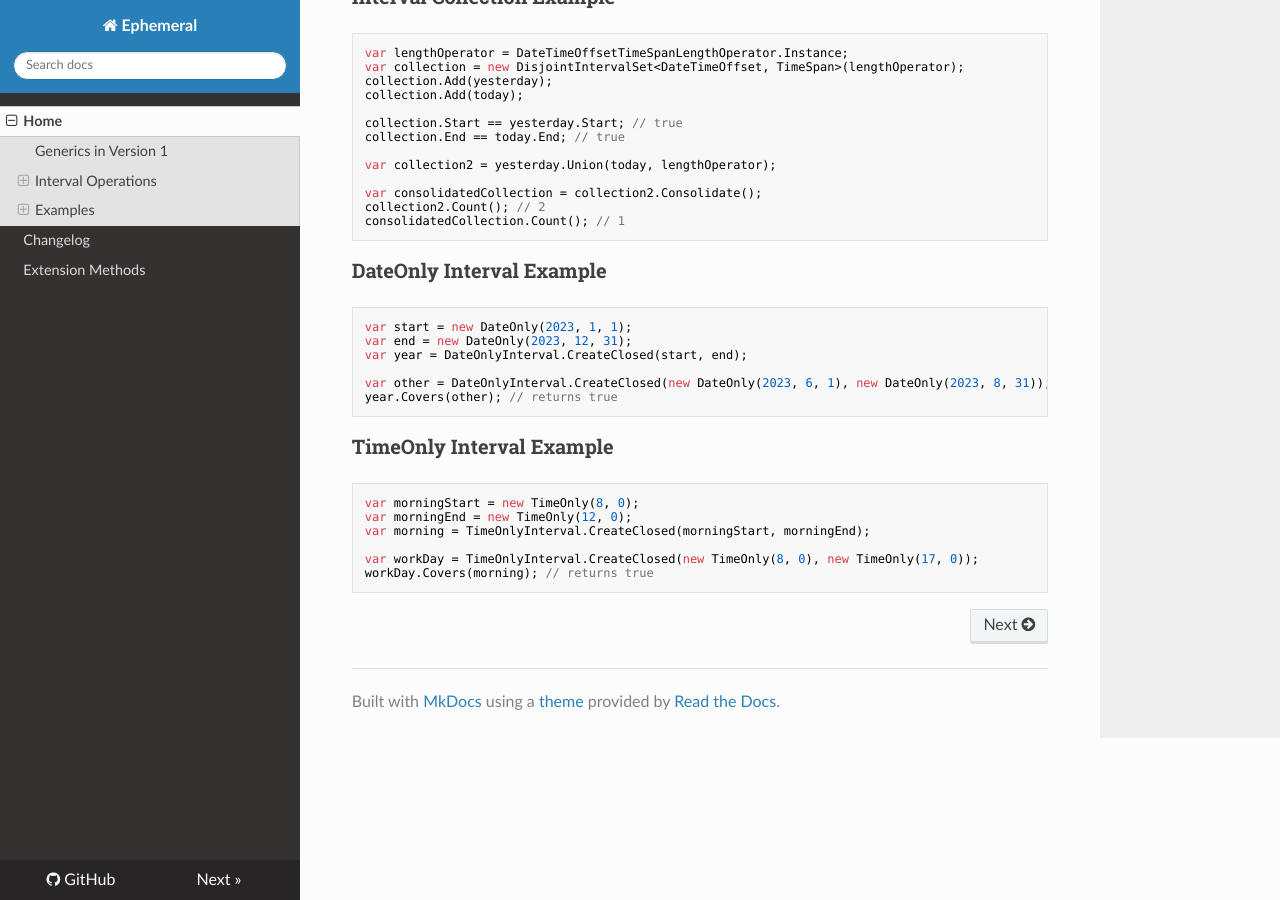
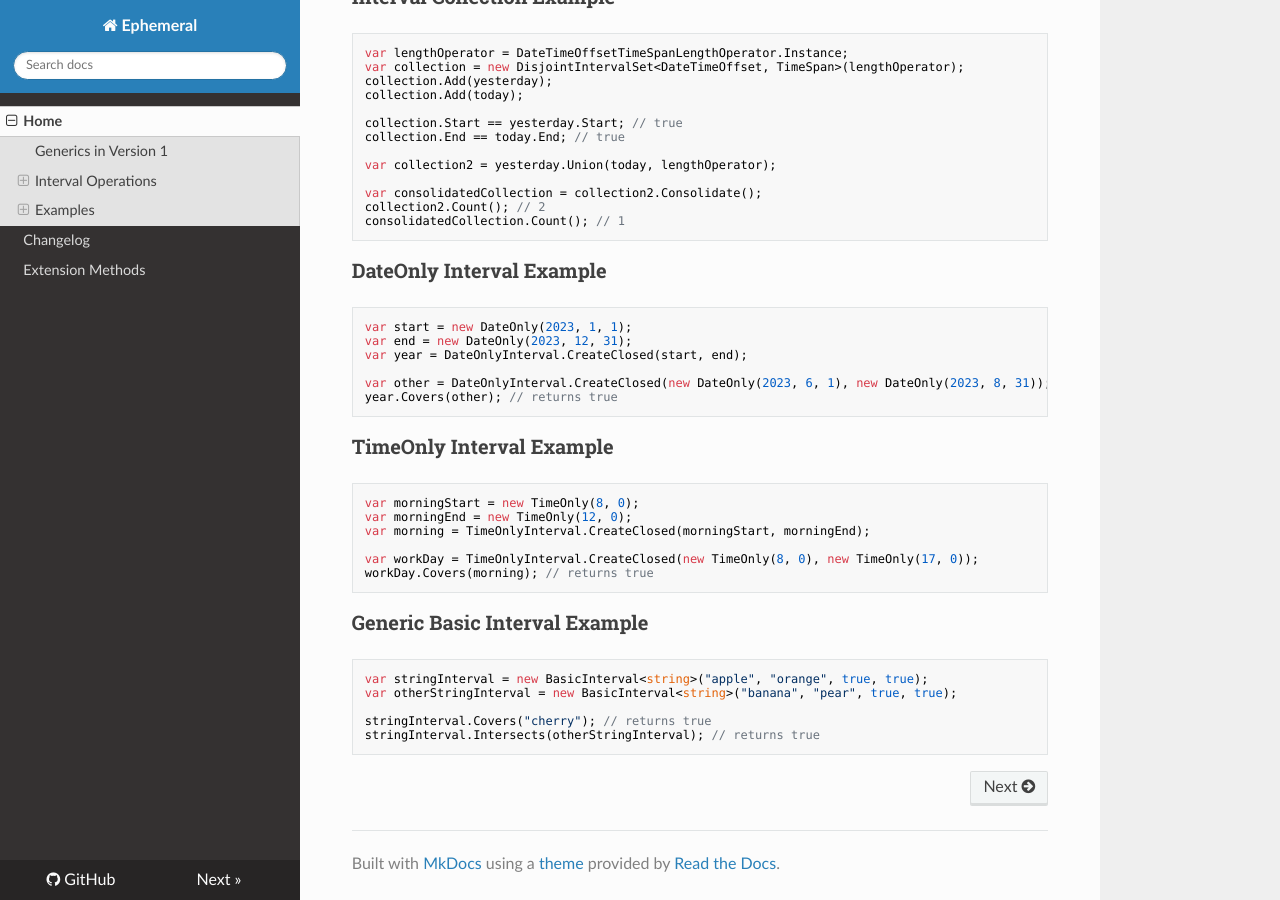
Before and after one commit to marsop/ephemeral, an MkDocs documentation site: the page built from docs/index.md, in a window 1280 px wide and 900 px high, scrolled down 4160 px. Built offline with MkDocs 1.6.1, drawn with Linux system fonts in a browser that asks for light colours; nearby versions of some CDN libraries.

Commit message:
docs: add generic basic interval example using strings
Added a `BasicInterval<TBoundary>` example using `string` to both `README.md` and `docs/index.md` to demonstrate how to use `BasicInterval` directly with any `IComparable` type. This fulfills the user request to improve documentation one item at a time.

Co-authored-by: google-labs-jules[bot] <161369871+google-labs-jules[bot]@users.noreply.github.com>

````diff
--- a/docs/index.md
+++ b/docs/index.md
@@ -215,3 +215,13 @@ var morning = TimeOnlyInterval.CreateClosed(morningStart, morningEnd);
 var workDay = TimeOnlyInterval.CreateClosed(new TimeOnly(8, 0), new TimeOnly(17, 0));
 workDay.Covers(morning); // returns true
 ```
+
+### Generic Basic Interval Example
+
+```csharp
+var stringInterval = new BasicInterval<string>("apple", "orange", true, true);
+var otherStringInterval = new BasicInterval<string>("banana", "pear", true, true);
+
+stringInterval.Covers("cherry"); // returns true
+stringInterval.Intersects(otherStringInterval); // returns true
+```
````
Also changed, not shown: README.md (+10 -0 lines).
